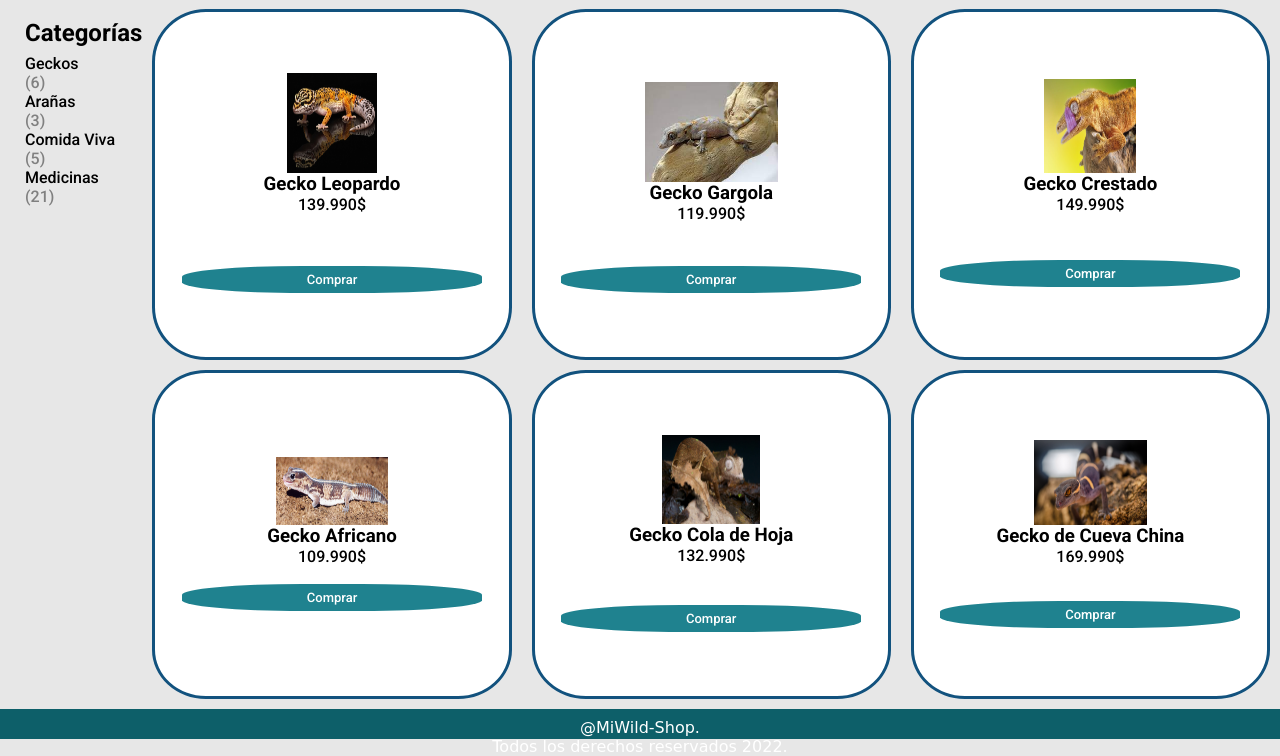
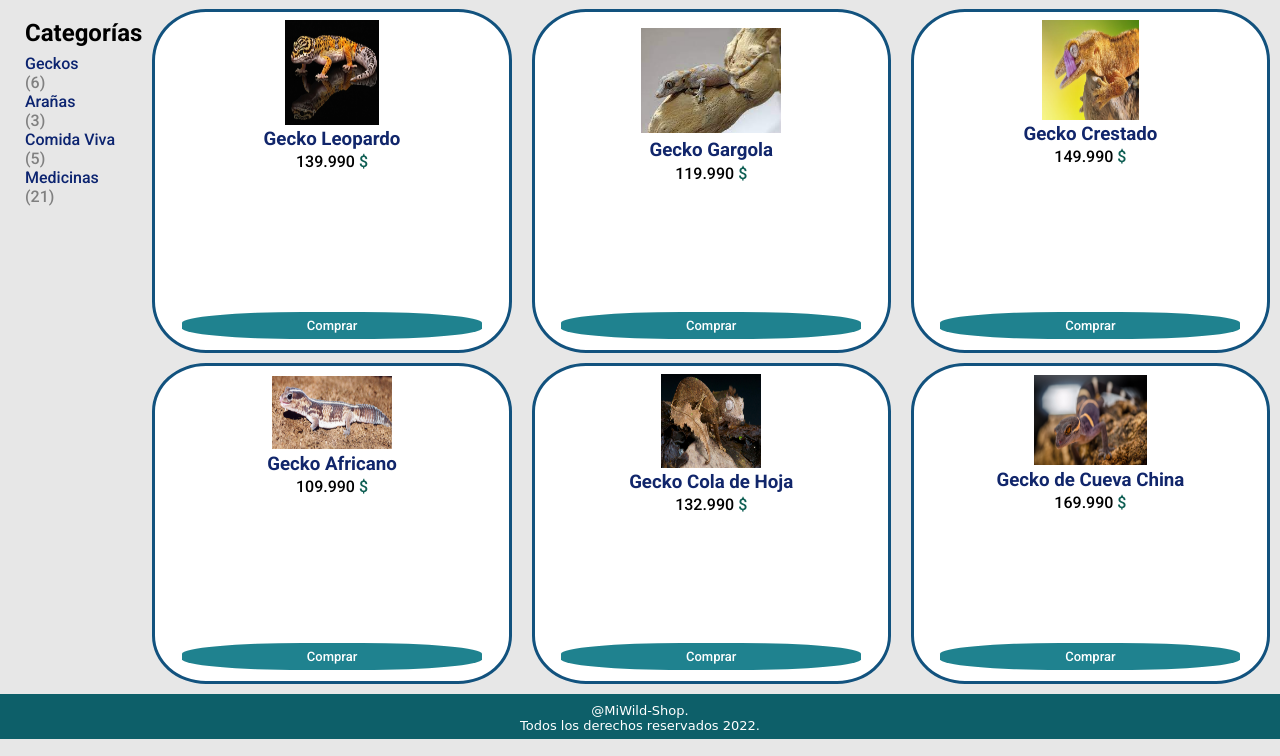
Before and after one commit to NxL22/Desafio-CSS-Grid, a plain HTML site: page index.html in a window 1280 px wide. Shown: the part 61-817 px from the top of the page. Drawn offline with Linux system fonts and the light colour scheme.

Commit message:
terminado de los detalles finales

```diff
--- a/assets/css/style.css
+++ b/assets/css/style.css
@@ -20,7 +20,7 @@ body{
   ;
   min-height: 100vh;
   grid-template-columns: 1fr 8fr;
-  grid-template-rows: 60px 1fr 30px;
+  grid-template-rows: 60px 1fr 45px;
 }
 
 header{
@@ -65,7 +65,7 @@ background-color: white;
 display: flex;
 flex-direction: column;
 align-items: center;
-justify-content: center;
+justify-content: space-between;
 border: solid 3px #12527e;
 border-radius: 15%;
 }
@@ -90,6 +90,19 @@ main .producto h3, main .producto p {
   text-align: center;
 }
 
+h3{
+  color: #11266b;
+  margin-top: 2%;
+}
+
+p{
+  margin-top: 1%;
+}
+
+.signo-de-precio{
+  color: #0e5e53;
+}
+
 main .producto button{
   width: 100%;
   padding: 6px;
@@ -109,6 +122,7 @@ main .producto button{
   display: flex;
   flex-direction: column;
   justify-content: space-between;
+  color: #0c2470;
 }
 
 footer{
@@ -118,5 +132,6 @@ text-align: center;
 padding: 9px;
 color: white;
 font-family: cursive;
+font-size: small;
 
 }
--- a/index.html
+++ b/index.html
@@ -15,7 +15,7 @@
 </header>
 
 <aside>
-  <h2>
+  <h2 class="h2-categorias">
     Categorías
   </h2>
 
@@ -38,7 +38,7 @@
       Gecko Leopardo
     </h3>
     <p>
-      139.990$
+      139.990 <span class="signo-de-precio">$</span>
     </p>
   </div>
   <button>
@@ -53,7 +53,7 @@
       Gecko Gargola
     </h3>
     <p>
-      119.990$
+      119.990 <span class="signo-de-precio">$</span>
     </p>
   </div>
   <button>
@@ -68,7 +68,7 @@
       Gecko Crestado
     </h3>
     <p>
-      149.990$
+      149.990 <span class="signo-de-precio">$</span>
     </p>
   </div>
   <button>
@@ -83,7 +83,7 @@
       Gecko Africano
     </h3>
     <p>
-      109.990$
+      109.990 <span class="signo-de-precio">$</span>
     </p>
   </div>
   <button>
@@ -98,7 +98,7 @@
       Gecko Cola de Hoja
     </h3>
     <p>
-      132.990$
+      132.990 <span class="signo-de-precio">$</span>
     </p>
   </div>
   <button>
@@ -113,7 +113,7 @@
       Gecko de Cueva China
     </h3>
     <p>
-      169.990$
+      169.990 <span class="signo-de-precio">$</span>
     </p>
   </div>
   <button>
```
